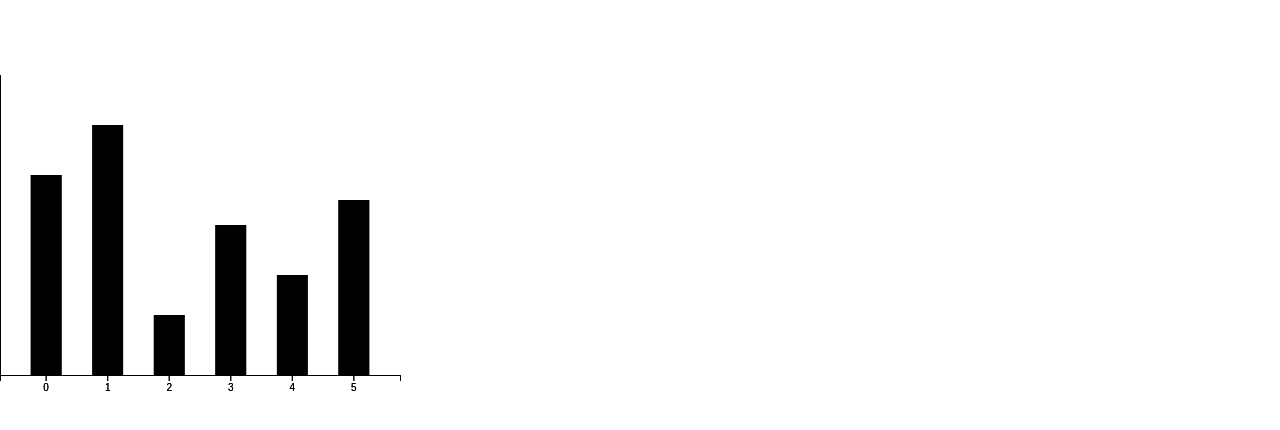
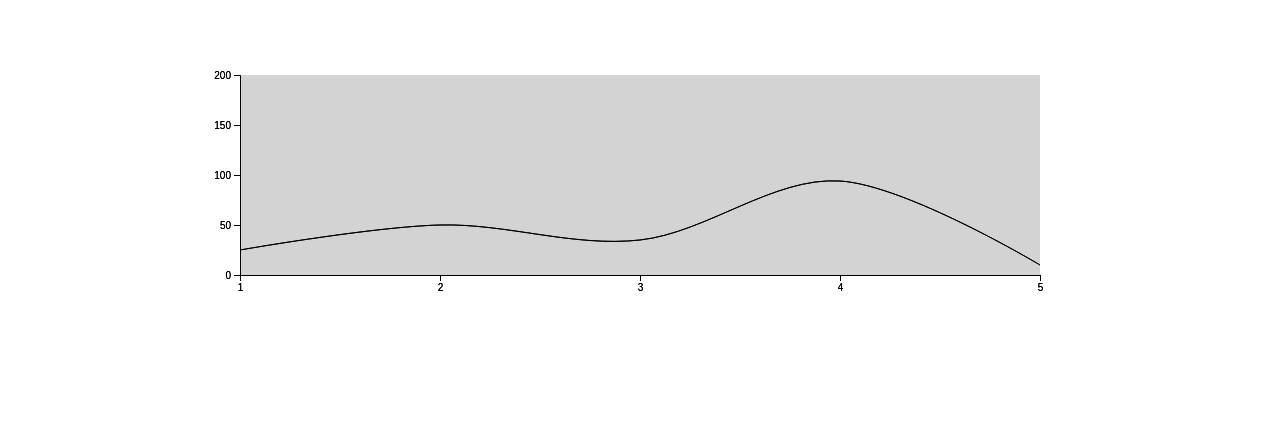
Before and after one commit to matthewhefferon/d3-charts, a React (Create React App) app: page / in a window 1280 px wide. Shown: the top 430 px of the page. Built offline with nearby package versions, Linux system fonts and the light colour scheme.

Commit message:
Switched to tailwind and using Line component

```diff
--- a/src/App.js
+++ b/src/App.js
@@ -1,4 +1,3 @@
-import "./App.css";
 import Bar from "./componets/Bar";
 import Line from "./componets/Line";
 import Pie from "./componets/Pie";
@@ -6,13 +5,11 @@ import Scatter from "./componets/Scatter";
 
 function App() {
   return (
-    <div className="App">
-      <div>
-        <Bar />
-        {/* <Line />
-        <Pie />
-        <Scatter /> */}
-      </div>
+    <div className="flex justify-center ">
+      {/* <Bar /> */}
+      <Line />
+      {/* <Pie /> */}
+      {/* <Scatter /> */}
     </div>
   );
 }
```
